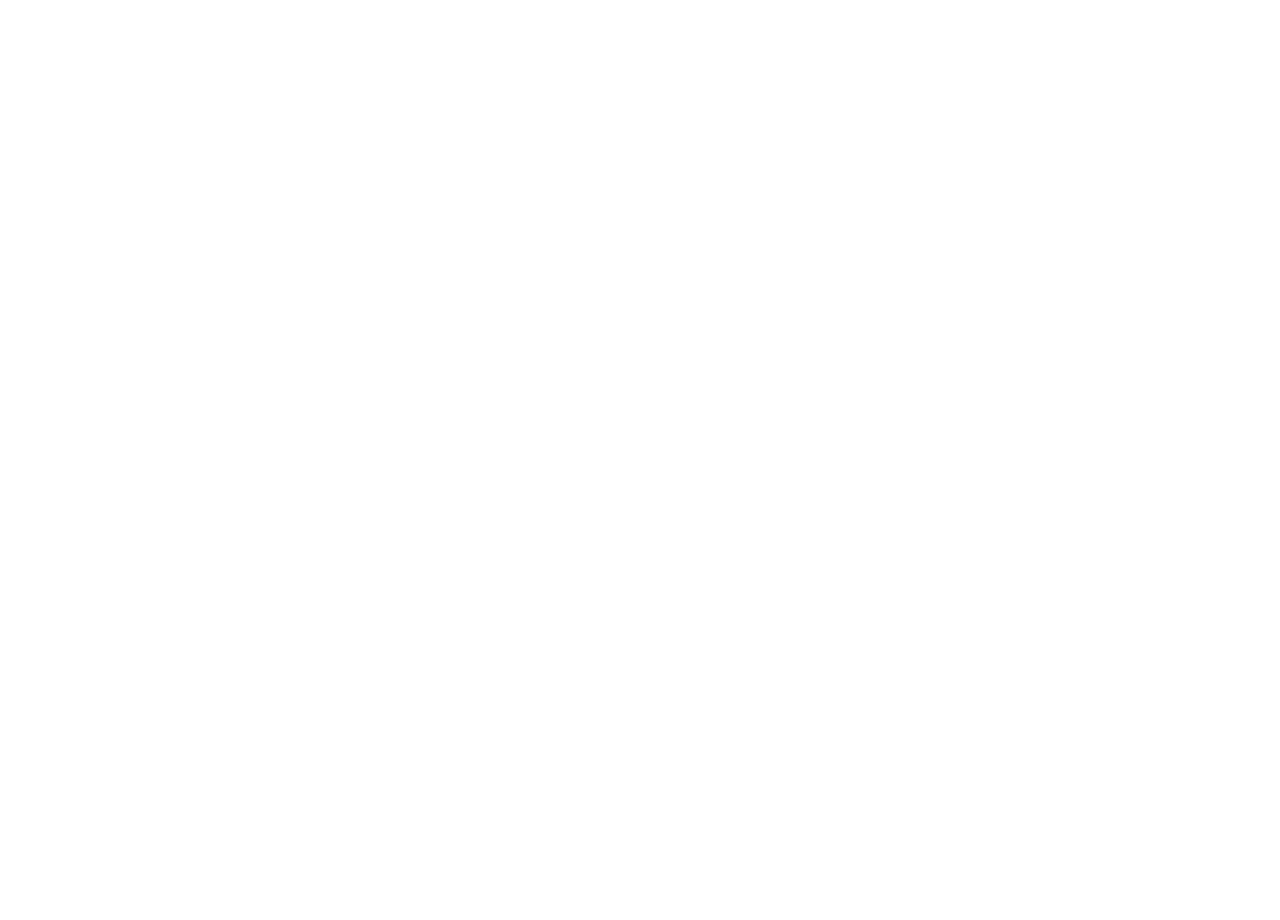
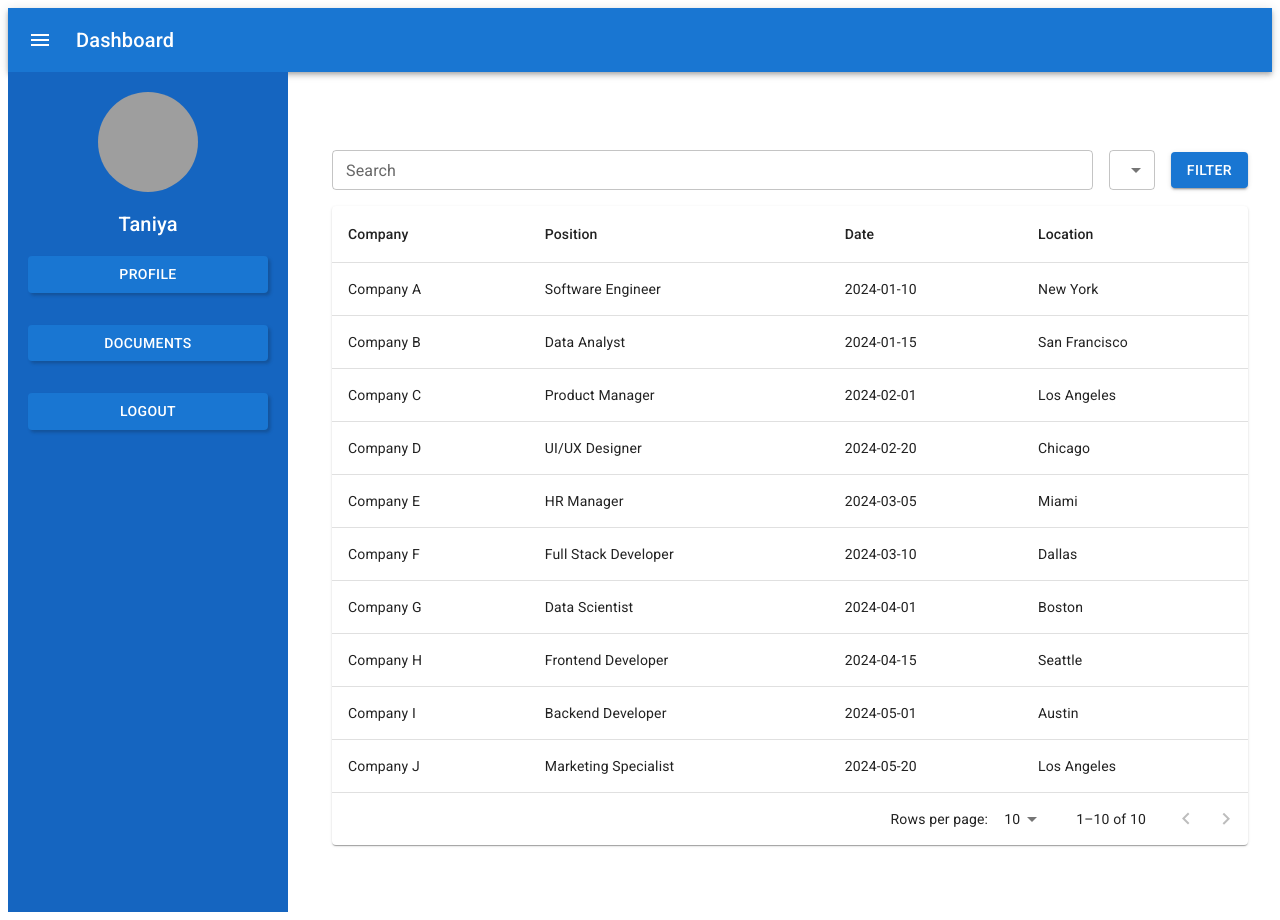
Before and after one commit to Trapti-gorbade/placement_prediction, a React (Create React App) app: page /profile in a window 1280 px wide. Before the commit this address had no page. Before the commit the page ends 800 px from the top, so only its background shows below. Built offline with nearby package versions, Linux system fonts and the light colour scheme; grey boxes are pictures that could not be loaded.

Commit message:
Your commit message

```diff
--- a/package.json
+++ b/package.json
@@ -3,6 +3,10 @@
   "version": "0.1.0",
   "private": true,
   "dependencies": {
+    "@emotion/react": "^11.14.0",
+    "@emotion/styled": "^11.14.0",
+    "@mui/icons-material": "^6.3.0",
+    "@mui/material": "^6.3.0",
     "cra-template": "1.2.0",
     "react": "^19.0.0",
     "react-dom": "^19.0.0",
--- a/public/index.html
+++ b/public/index.html
@@ -24,6 +24,13 @@
       work correctly both with client-side routing and a non-root public URL.
       Learn how to configure a non-root public URL by running `npm run build`.
     -->
+    <link rel="preconnect" href="https://fonts.googleapis.com" />
+    <link rel="preconnect" href="https://fonts.gstatic.com" crossorigin />
+    <link
+      rel="stylesheet"
+      href="https://fonts.googleapis.com/css2?family=Roboto:wght@300;400;500;700&display=swap"
+    />
+
     <title>React App</title>
   </head>
   <body>
--- a/src/App.js
+++ b/src/App.js
@@ -2,12 +2,14 @@
 import './App.css';
 import { Route, Routes } from 'react-router-dom';
 import Home from "./routes/Home";
+import Profile from './routes/Profile';
 function App() {
   return (
     <>
     <Routes>
       Home
       <Route path="/" element={<Home/>}></Route>
+      <Route path="/profile" element={<Profile />} />
     </Routes>
     </>
 
--- /dev/null
+++ b/src/components/ProfilePage/Navbar.js
@@ -0,0 +1,25 @@
+import React from 'react';
+import { AppBar, Toolbar, Typography, IconButton } from '@mui/material';
+import MenuIcon from '@mui/icons-material/Menu';
+
+const Navbar = () => {
+  return (
+    <AppBar
+      position="static"
+      sx={{
+        backgroundColor: '#1976d2',
+        zIndex: 1201,
+        width: '100%',
+      }}
+    >
+      <Toolbar>
+        <IconButton edge="start" color="inherit" aria-label="menu" sx={{ mr: 2 }}>
+          <MenuIcon />
+        </IconButton>
+        <Typography variant="h6">Dashboard</Typography>
+      </Toolbar>
+    </AppBar>
+  );
+};
+
+export default Navbar;
--- /dev/null
+++ b/src/components/ProfilePage/Sidebar.js
@@ -0,0 +1,57 @@
+import React from 'react';
+import { Avatar, Button, Box, Typography } from '@mui/material';
+
+const Sidebar = ({ gender }) => {
+  const avatarUrl =
+    gender === 'male'
+      ? 'https://randomuser.me/api/portraits/men/75.jpg'
+      : 'https://randomuser.me/api/portraits/women/75.jpg';
+
+  return (
+    <Box
+      sx={{
+        width: '240px',
+        height: '100vh',
+        backgroundColor: '#1565c0',
+        color: '#ffffff',
+        display: 'flex',
+        flexDirection: 'column',
+        alignItems: 'center',
+        padding: '20px',
+      }}
+    >
+      <Avatar
+        src={avatarUrl}
+        alt="User Avatar"
+        sx={{
+          width: 100,
+          height: 100,
+          marginBottom: 2,
+        }}
+      />
+      <Typography variant="h6" sx={{ marginBottom: 2 }}>
+        Taniya
+      </Typography>
+      {}
+      {['Profile', 'Documents', 'Logout'].map((text, index) => (
+        <Button
+          key={index}
+          variant="contained"
+          sx={{
+            width: '100%',
+            marginBottom: 4,
+            backgroundColor: '#1976d2',
+            boxShadow:'2.4px 2.4px 3.2px rgba(18, 17, 17, 0.22) ',
+            '&:hover': {
+              backgroundColor: '#0087bd',
+            },
+          }}
+        >
+          {text}
+        </Button>
+      ))}
+    </Box>
+  );
+};
+
+export default Sidebar;
--- /dev/null
+++ b/src/components/ProfilePage/Table.js
@@ -0,0 +1,125 @@
+import React, { useState } from 'react';
+import {
+  TableContainer,
+  Table,
+  TableHead,
+  TableRow,
+  TableCell,
+  TableBody,
+  Paper,
+  Box,
+  TextField,
+  Button,
+  Select,
+  MenuItem,
+  TablePagination,
+} from '@mui/material';
+
+const DataTable = () => {
+  const companies = [
+    { name: "Company A", position: "Software Engineer", date: "2024-01-10", location: "New York" },
+    { name: "Company B", position: "Data Analyst", date: "2024-01-15", location: "San Francisco" },
+    { name: "Company C", position: "Product Manager", date: "2024-02-01", location: "Los Angeles" },
+    { name: "Company D", position: "UI/UX Designer", date: "2024-02-20", location: "Chicago" },
+    { name: "Company E", position: "HR Manager", date: "2024-03-05", location: "Miami" },
+    { name: "Company F", position: "Full Stack Developer", date: "2024-03-10", location: "Dallas" },
+    { name: "Company G", position: "Data Scientist", date: "2024-04-01", location: "Boston" },
+    { name: "Company H", position: "Frontend Developer", date: "2024-04-15", location: "Seattle" },
+    { name: "Company I", position: "Backend Developer", date: "2024-05-01", location: "Austin" },
+    { name: "Company J", position: "Marketing Specialist", date: "2024-05-20", location: "Los Angeles" },
+    // Add more companies as needed
+  ];
+
+  const [filteredCompanies, setFilteredCompanies] = useState(companies);
+  const [searchTerm, setSearchTerm] = useState('');
+  const [page, setPage] = useState(0);
+  const [rowsPerPage, setRowsPerPage] = useState(10);
+
+
+  const handleSearchChange = (event) => {
+    const value = event.target.value;
+    setSearchTerm(value);
+
+
+    const filteredData = companies.filter((company) =>
+      company.name.toLowerCase().includes(value.toLowerCase()) ||
+      company.position.toLowerCase().includes(value.toLowerCase()) ||
+      company.location.toLowerCase().includes(value.toLowerCase())
+    );
+
+    setFilteredCompanies(filteredData);
+    setPage(0);
+  };
+
+
+  const handleChangePage = (event, newPage) => {
+    setPage(newPage);
+  };
+
+
+  const handleChangeRowsPerPage = (event) => {
+    setRowsPerPage(parseInt(event.target.value, 8));
+    setPage(0);
+  };
+
+  return (
+    <Box sx={{ padding: 3 }}>
+      <Box
+        sx={{
+          display: 'flex',
+          justifyContent: 'space-between',
+          alignItems: 'center',
+          marginBottom: 2,
+        }}
+      >
+        <TextField
+          label="Search"
+          variant="outlined"
+          size="small"
+          value={searchTerm}
+          onChange={handleSearchChange}
+          sx={{ marginRight: 2, flexGrow: 1 }}
+        />
+        <Select defaultValue="" size="small" sx={{ marginRight: 2 }}>
+          <MenuItem value="property">Property</MenuItem>
+        </Select>
+        <Button variant="contained">Filter</Button>
+      </Box>
+      <TableContainer component={Paper}>
+        <Table>
+          <TableHead>
+            <TableRow>
+              <TableCell>Company</TableCell>
+              <TableCell>Position</TableCell>
+              <TableCell>Date</TableCell>
+              <TableCell>Location</TableCell>
+            </TableRow>
+          </TableHead>
+          <TableBody>
+            {filteredCompanies
+              .slice(page * rowsPerPage, page * rowsPerPage + rowsPerPage)
+              .map((company, index) => (
+                <TableRow key={index}>
+                  <TableCell>{company.name}</TableCell>
+                  <TableCell>{company.position}</TableCell>
+                  <TableCell>{company.date}</TableCell>
+                  <TableCell>{company.location}</TableCell>
+                </TableRow>
+              ))}
+          </TableBody>
+        </Table>
+        <TablePagination
+          rowsPerPageOptions={[5, 10, 25]}
+          component="div"
+          count={filteredCompanies.length}
+          rowsPerPage={rowsPerPage}
+          page={page}
+          onPageChange={handleChangePage}
+          onRowsPerPageChange={handleChangeRowsPerPage}
+        />
+      </TableContainer>
+    </Box>
+  );
+};
+
+export default DataTable;
--- /dev/null
+++ b/src/routes/Profile.js
@@ -0,0 +1,29 @@
+import React from 'react';
+import Sidebar from "../components/ProfilePage/Sidebar";
+import Navbar from "../components/ProfilePage/Navbar";
+import DataTable from "../components/ProfilePage/Table";
+import { Box } from '@mui/material';
+
+const Profile = () => {
+
+  const user = {
+    name: "Taniya",
+    gender: "female",
+    photo: "",
+  };
+
+  return (
+    <Box >
+
+      <Navbar />
+      <Box sx={{ display: 'flex' }}>
+        <Sidebar user={user} />
+        <Box sx={{ flexGrow: 1,width:'800px',height:'500px', paddingLeft:'20px', paddingTop: '54px', paddingBottom: '20px'}}>
+          <DataTable />
+        </Box>
+      </Box>
+    </Box>
+  );
+};
+
+export default Profile;
```
Also changed, not shown: src/index.js (+3 -5 lines), 1 other file (tests, documents, lock files or other folders).
